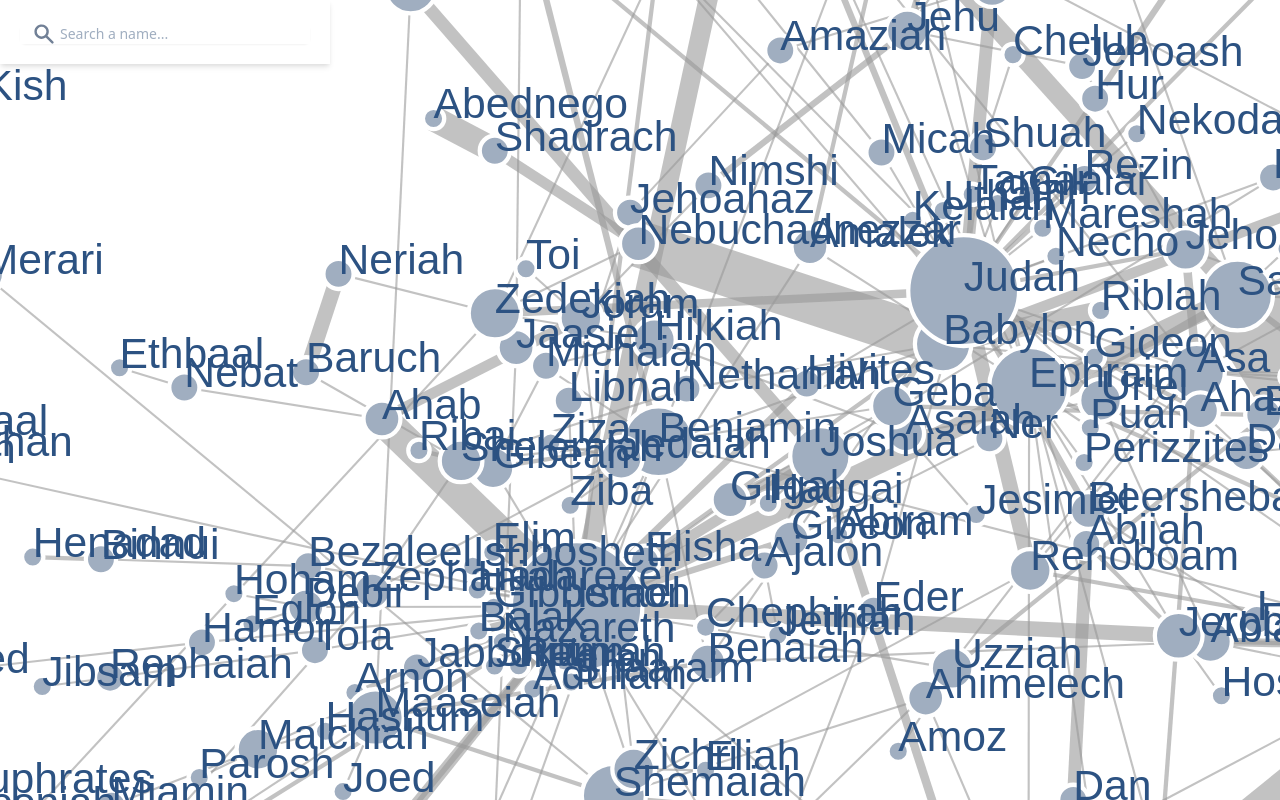
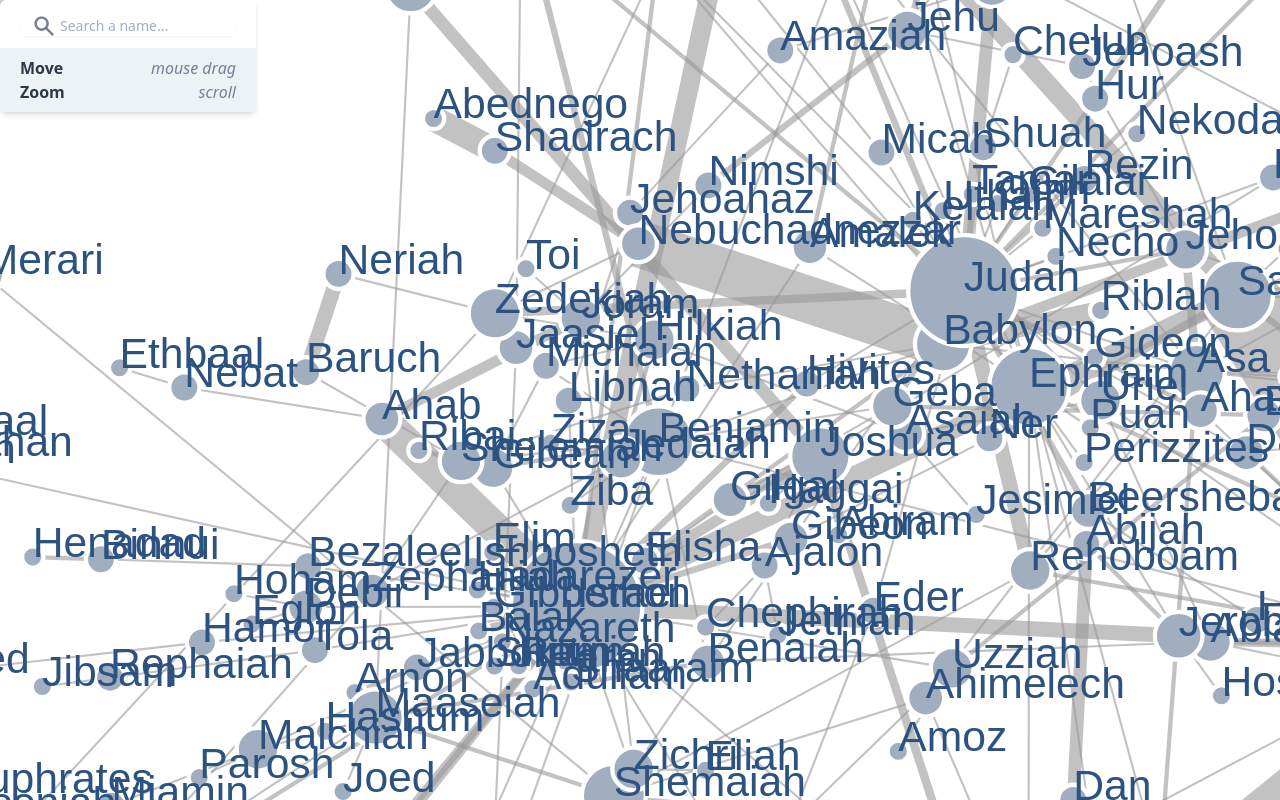
Before and after one commit to fudra/Visualization, a Vue app in the folder vc04/: page / in a window 1280 px wide. Shown: the top 800 px of the page. Built offline with nearby package versions, Linux system fonts and the light colour scheme; what @tailwindcss/custom-forms would draw is missing.

Commit message:
expand info notes

```diff
--- a/vc04/src/App.vue
+++ b/vc04/src/App.vue
@@ -1,6 +1,7 @@
 <template>
   <div id="app">
-    <div class="absolute top-0 left-0 p-5 bg-white shadow-md">
+    <div class="absolute top-0 left-0 w-64 bg-white rounded-md shadow-md">
+      <div class="px-5 py-3">
         <label for="search" class="block text-sm font-medium leading-5 text-gray-700">
           <div class="relative mt-1 rounded-md shadow-sm">
             <div class="absolute inset-y-0 left-0 flex items-center pl-3 pointer-events-none">
@@ -20,6 +21,20 @@
             />
           </div>
         </label>
+      </div>
+
+      <div class="px-5 py-2 bg-gray-200">
+        <div class="text-gray-800">
+          <div class="flex justify-between ">
+            <span class="font-semibold">Move</span>
+            <span class="italic text-gray-600">mouse drag</span>
+          </div>
+          <div class="flex justify-between ">
+            <span class="font-semibold">Zoom</span>
+            <span class="italic text-gray-600">scroll</span>
+          </div>
+        </div>
+      </div>
     </div>
     <VHChart :data="chartData" :search="search" />
   </div>
@@ -48,9 +63,9 @@ export default {
     countWeightNodes(graph) {
       // https://stackoverflow.com/questions/30675428/summing-up-the-weight-of-all-edges-to-a-node-in-d3-js
       graph.nodes = graph.nodes.map((node, index) => {
-        node.score = graph.links
-          .filter(d =>  +d.source === +index || +d.target === +index)
-          .length;
+        node.score = graph.links.filter(
+          d => +d.source === +index || +d.target === +index
+        ).length;
 
         return node;
       });
```
Lines whose indentation alone changed are shown as unchanged.
